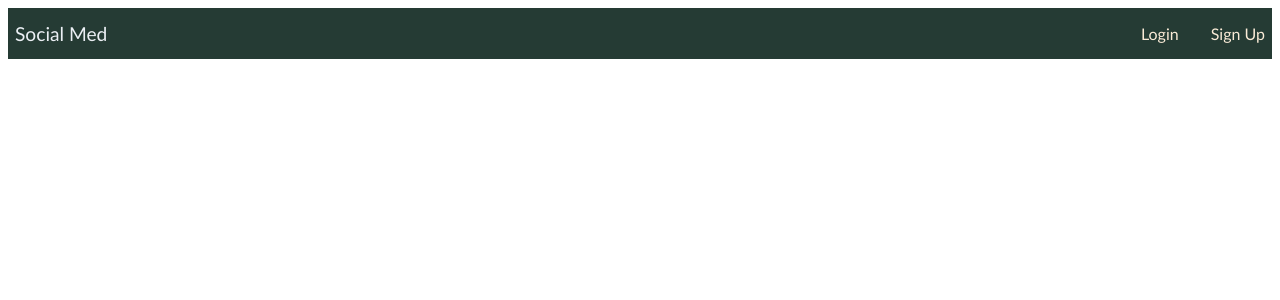
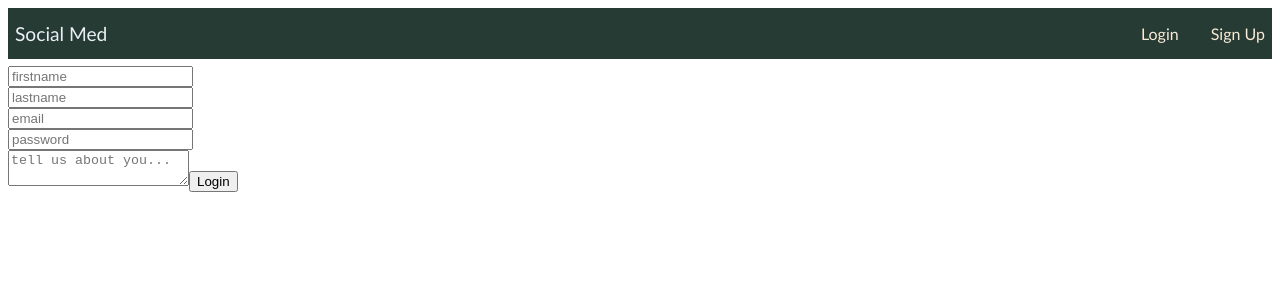
Before and after one commit to kizob123/social-med-redux, a React (Create React App) app: page /#/register in a window 1280 px wide. Shown: the top 300 px of the page. Built offline with nearby package versions, Linux system fonts and the light colour scheme.

Commit message:
added the ability to edit posts

```diff
--- a/db.json
+++ b/db.json
@@ -51,24 +51,24 @@
       "id": 7
     },
     {
-      "title": "big questions ",
-      "post": "where did it began ?",
+      "title": "big questions today",
+      "post": "where did it really began ?",
       "time": "2022-06-27T04:55:21.282Z",
       "likes": 2,
       "id": 8
     },
     {
-      "title": "greetings ",
-      "post": "hello there",
+      "title": "greetings hey!",
+      "post": "hello there hey!",
       "time": "2022-06-27T04:57:21.315Z",
-      "likes": 7,
+      "likes": 8,
       "id": 9
     },
     {
-      "title": "a test of redux",
-      "post": "does it work?",
+      "title": "a test of redux now",
+      "post": "does it work now over there?",
       "time": "2022-06-27T05:08:28.872Z",
-      "likes": 7,
+      "likes": 9,
       "id": 10
     }
   ],
@@ -87,6 +87,30 @@
       "email": "typicode@email.com",
       "password": "xxx11133344",
       "about": "a person of no interest"
+    },
+    {
+      "fname": "Don",
+      "lname": "Bo",
+      "email": "donBo@email.com",
+      "password": "passfortest",
+      "about": "A seller of ropes and tiles",
+      "id": 2
+    },
+    {
+      "fname": "Tony",
+      "lname": "Roads",
+      "email": "roadstony@email.com",
+      "password": "passfortest",
+      "about": "A traveling merchant",
+      "id": 3
+    },
+    {
+      "fname": "Ubecka",
+      "lname": "Quinsi",
+      "email": "ubeckquin@email.com",
+      "password": "passfortest",
+      "about": "A space tech expert",
+      "id": 4
     }
   ],
   "messages": [
@@ -105,7 +129,7 @@
       "here_id": 1,
       "fname": "typicode 3",
       "email": "typicode2@email.com",
-      "email_from":"typicode3@email.com",
+      "email_from": "typicode3@email.com",
       "title": "here is the title",
       "message": "a new message from typicode 3",
       "time": "2022-06-27T04:04:56.752Z"
@@ -124,7 +148,7 @@
     },
     {
       "title": "howdyado",
-      "email":"typicode@email.com",
+      "email": "typicode@email.com",
       "email_from": "typicode@email.com",
       "time": "2022-06-28T16:48:41.185Z",
       "message": "a greet messagetotoo",
--- a/src/App.css
+++ b/src/App.css
@@ -84,6 +84,7 @@
   font-weight: bolder;
   font-family:monospace;
   margin-right: 3px;
+  cursor: pointer;
 }
 .enter-post-placeholder{
   color: #8f949e;
--- a/src/App.js
+++ b/src/App.js
@@ -10,6 +10,7 @@ import SignOut from "./components/login/SignOut";
 import { createStoreHook, useSelector, useStore } from "react-redux";
 import { useEffect, useState } from "react";
 import { getProfiles } from "./api/login";
+import Register from "./components/login/Register";
 
 function App() {
 
@@ -20,6 +21,7 @@ function App() {
 
       <Routes>
         <Route path="/" element={<Login/>}/>
+        <Route path="/register" element={<Register/>}/>
         <Route path="/home" element={<Home/>}/>
         <Route path="/messages" element={<Messages/>}/>
         <Route path="/profile" element={<Profile/>}/>
--- a/src/api/addProfile.js
+++ b/src/api/addProfile.js
@@ -0,0 +1,22 @@
+import {
+    url
+} from './url-api'
+export let addProfile = async (fname, lname, email, password, about) => {
+    const postData = await fetch(`${url}/profiles`, {
+        method: 'POST',
+        headers: {
+            'Content-type': 'application/json; charset=UTF-8'
+        },
+        body: JSON.stringify({
+            fname: fname,
+            lname: lname,
+            email: email,
+            password: password,
+            about: about
+        })
+    })
+
+    return postData
+
+
+}
--- a/src/components/interractions/Post.js
+++ b/src/components/interractions/Post.js
@@ -6,7 +6,7 @@ function Post(props) {
 
   const [postState, setPostState]=useState(props.post)
   //console.log(postState);
-  let edit = false
+  let [edit,setEdit] =useState(false)
   async function addLikes(likes){
     let c = await editPost(postState.id, postState.title, postState.post,postState.time,likes)
 
@@ -19,13 +19,16 @@ function Post(props) {
     }
 
   }
-  async function editType(post) {
-    let c = await editPost(postState.id, postState.title, post, postState.time, postState.likes)
+  async function editType(title,post) {
+
+    let c = await editPost(postState.id, title, post, postState.time, postState.likes)
 
     if (c.ok) {
+      setEdit(false)
       let res = await getPosts(postState.id)
       res.json().then(d => {
         setPostState(d)
+        console.log(edit)
       })
     }
 
@@ -36,7 +39,10 @@ function Post(props) {
       <form onSubmit={
         (e)=>{
           e.preventDefault()
-
+          let p = e.target[1].value
+          let t = e.target[0].value
+          console.log(t, p);
+          editType(t, p)
         }
       }>
       <input className="post-title" type={'text'} name = 'title'
@@ -51,6 +57,8 @@ function Post(props) {
       <p className="title-post">{postState.title}</p>
       <p className="comment-post">{postState.post}</p>
       <span className="time">{postState.time}</span>
+      </div>
+      <div>
       <button className="like" onClick={
         ()=>{
           let l= postState.likes+1
@@ -60,9 +68,7 @@ function Post(props) {
       }>like {postState.likes}</button>
       <button className="edit" onClick={
         ()=>{
-          let s = postState.post
-          console.log(s);
-          editType(s)
+          setEdit(true)
         }
       }>edit</button>
     </div>
--- a/src/components/login/Login.js
+++ b/src/components/login/Login.js
@@ -13,6 +13,7 @@ function Login(props1) {
       setLoggedIn(local)
    })
    let location = useLocation()
+   console.log(location.pathname)
    let navigate = useNavigate()
    useEffect(() => {
       console.log('eff');
@@ -58,43 +59,7 @@ function Login(props1) {
          <input type={'password'} name='password' placeholder='password' required/>
          <button>Login</button>
      </form>
-     <form className = 'register'style={{display: location.pathname === '/register' ? 'block' : 'none'}}
-     onSubmit = {
-        async (e)=>{
-            e.preventDefault()
-            let email= e.target[0].value
 
-            let password=e.target[1].value
-            let res= await getProfiles(email)
-            res.json().then(data=>{
-               if(password.trim() === data[0].password.trim()){
-                   //login(email,password)
-                   setLoggedIn({
-                       loggedIn: true,
-                        password: data[0].password.trim(),
-                        email: data[0].email.trim()
-                   })
-                  let test = {
-                     loggedIn: true,
-                     password: data[0].password.trim(),
-                     email: data[0].email.trim()
-                   }
-
-                  localStorage.setItem('loggein',JSON.stringify(test))
-                  navigate('/home')
-               }
-            })
-
-
-         }
-     }>
-          <input type={'text'} name='fname' placeholder='firstname' required/>
-          <input type={'text'} name='text' placeholder='lastname'/>
-         <input type={'email'} name='email' placeholder='email' required/>
-         <input type={'password'} name='password' placeholder='password' required/>
-         <textarea name='about' placeholder='tell us about you...' required/>
-         <button>Login</button>
-     </form>
      </div>
 
   );
--- /dev/null
+++ b/src/components/login/Register.js
@@ -0,0 +1,55 @@
+import { useEffect, useState } from 'react';
+import {useSelector, useDispatch} from 'react-redux'
+import { useLocation, useNavigate, useParams } from 'react-router';
+import { addProfile } from '../../api/addProfile';
+
+import { getProfiles } from '../../api/login';
+import lc from './localRef';
+
+function Register(props){
+    let [loggedIn, setLoggedIn] = useState(null)
+    lc().then(local => {
+        console.log(local);
+        setLoggedIn(local)
+    })
+    let location = useLocation()
+    console.log(location.pathname)
+    let navigate = useNavigate()
+    useEffect(() => {
+        console.log('eff');
+        if (loggedIn)
+            navigate('/home')
+    }, [loggedIn, navigate])
+
+    return(
+        <div>
+
+
+     <form className = 'register'
+     onSubmit = {
+        async (e)=>{
+            e.preventDefault()
+            let fname= e.target[0].value
+            let lname= e.target[1].value
+            let email=e.target[2].value
+            let password=e.target[3].value
+            let about = e.target[4].value
+            let res= await addProfile(fname,lname,email,password,about)
+            res.json().then(data=>{
+               console.log(data);
+            })
+
+
+         }
+     }>
+          <input type={'text'} name='fname' placeholder='firstname' required/>
+          <input type={'text'} name='text' placeholder='lastname'/>
+         <input type={'email'} name='email' placeholder='email' required/>
+         <input type={'password'} name='password' placeholder='password' required/>
+         <textarea name='about' placeholder='tell us about you...' required/>
+         <button>Login</button>
+     </form>
+        </div>
+    )
+}
+export default Register
--- a/src/index.js
+++ b/src/index.js
@@ -11,10 +11,7 @@ root.render(
   <React.StrictMode>
   <HashRouter>
   <Provider store = {login}>
-
       <App />
-
-
   </Provider>
   </HashRouter>
   </React.StrictMode>
```
Also changed, not shown: src/api/url-api.js (line endings or trailing spaces), 1 other file (tests, documents, lock files or other folders).
